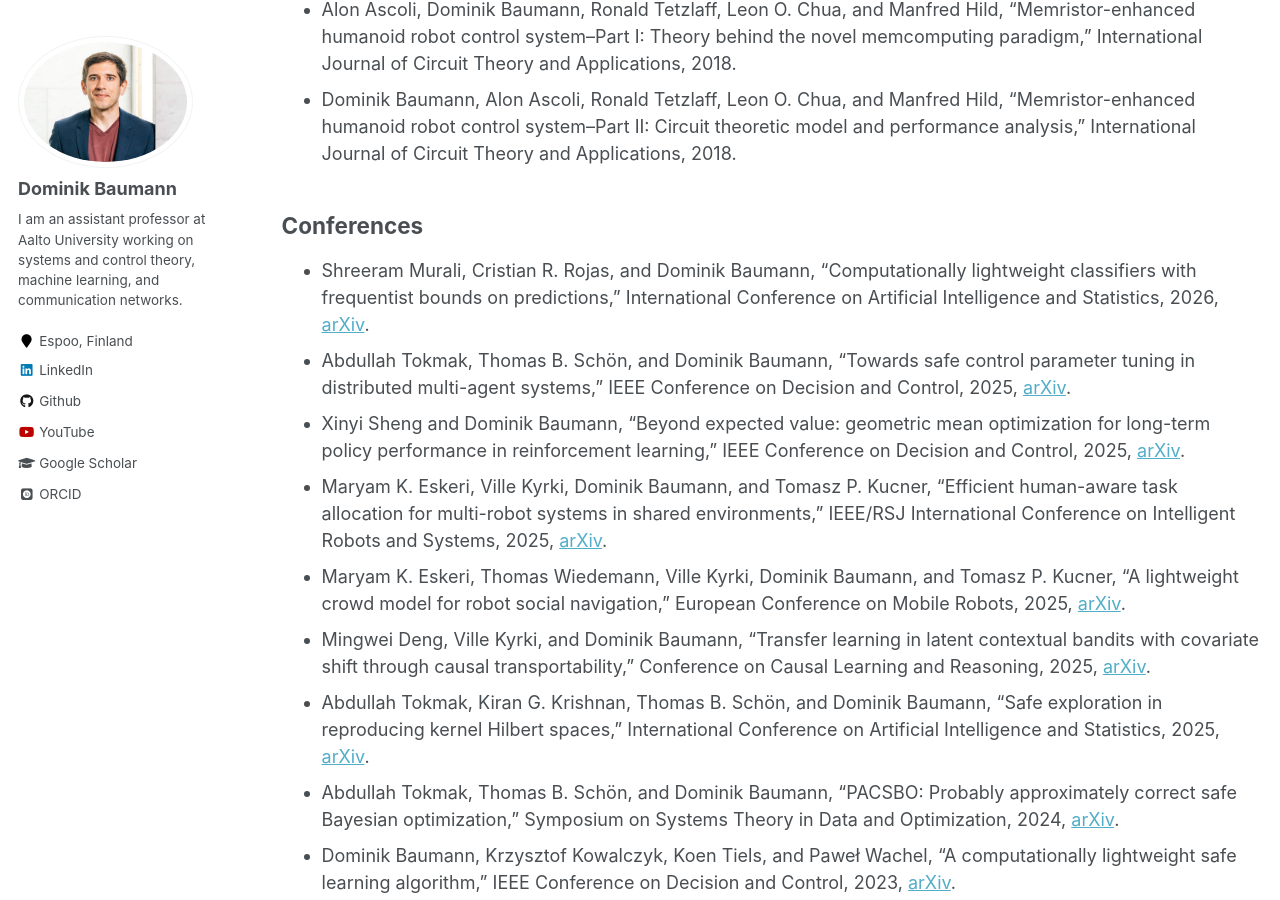
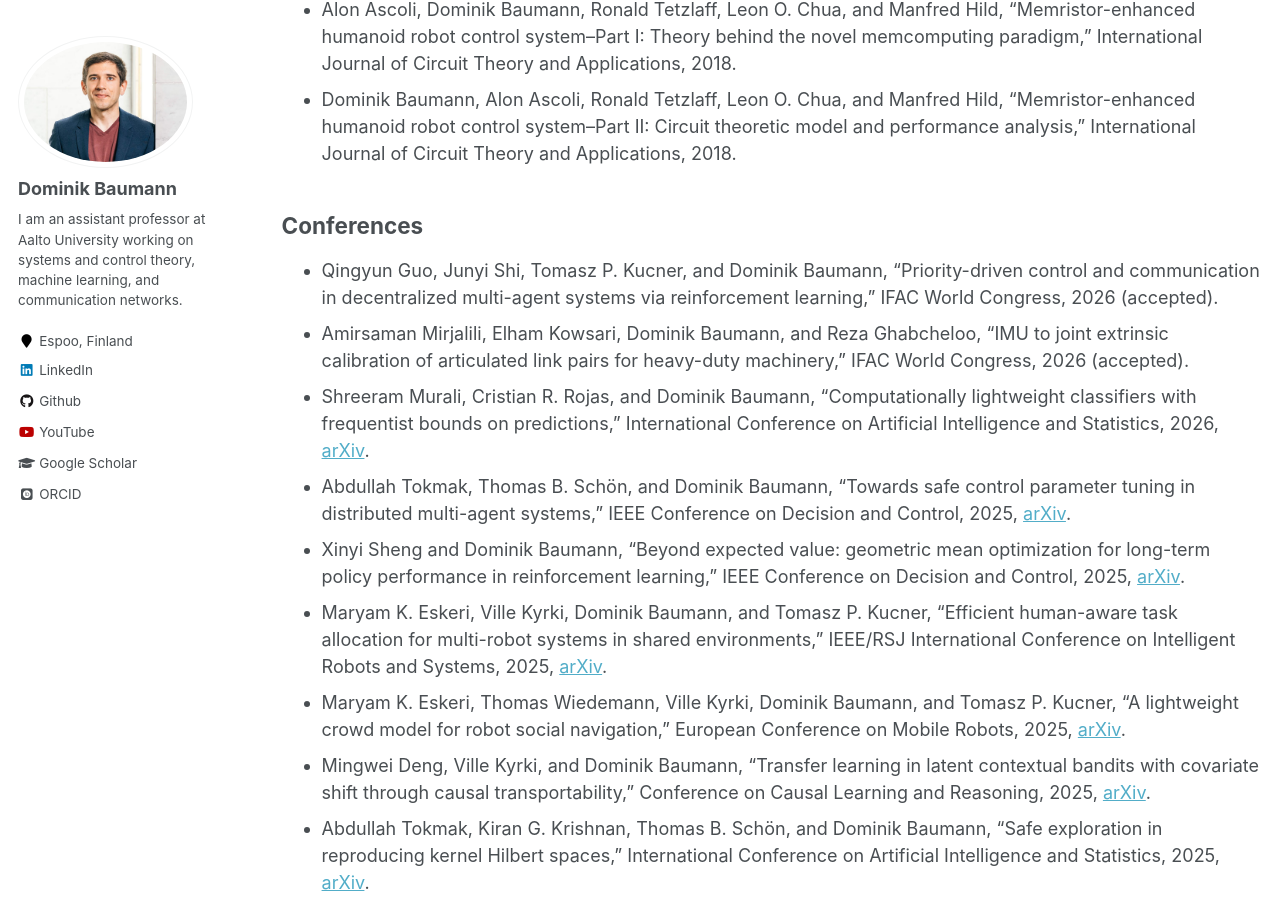
Before and after one commit to baumanndominik/baumanndominik.github.io, a Jekyll site: the page built from _pages/publications.md, in a window 1280 px wide and 900 px high, scrolled down 1446 px. Built offline with Jekyll 4.4.1, drawn with Linux system fonts in a browser that asks for light colours; some web fonts are replaced.

Commit message:
two new papers

```diff
--- a/_pages/publications.md
+++ b/_pages/publications.md
@@ -29,6 +29,8 @@ You can also find my articles on [my Google Scholar profile](https://scholar.goo
 
 ## Conferences
 
+* Qingyun Guo, Junyi Shi, Tomasz P. Kucner, and Dominik Baumann, "Priority-driven control and communication in decentralized multi-agent systems via reinforcement learning," IFAC World Congress, 2026 (accepted).
+* Amirsaman Mirjalili, Elham Kowsari, Dominik Baumann, and Reza Ghabcheloo, "IMU to joint extrinsic calibration of articulated link pairs for heavy-duty machinery," IFAC World Congress, 2026 (accepted).
 * Shreeram Murali, Cristian R. Rojas, and Dominik Baumann, "Computationally lightweight classifiers with frequentist bounds on predictions," International Conference on Artificial Intelligence and Statistics, 2026, [arXiv](https://arxiv.org/abs/2603.22128).
 * Abdullah Tokmak, Thomas B. Schön, and Dominik Baumann, "Towards safe control parameter tuning in distributed multi-agent systems," IEEE Conference on Decision and Control, 2025, [arXiv](https://arxiv.org/abs/2508.13608).
 * Xinyi Sheng and Dominik Baumann, "Beyond expected value: geometric mean optimization for long-term policy performance in reinforcement learning," IEEE Conference on Decision and Control, 2025, [arXiv](https://arxiv.org/abs/2508.21443).
```
